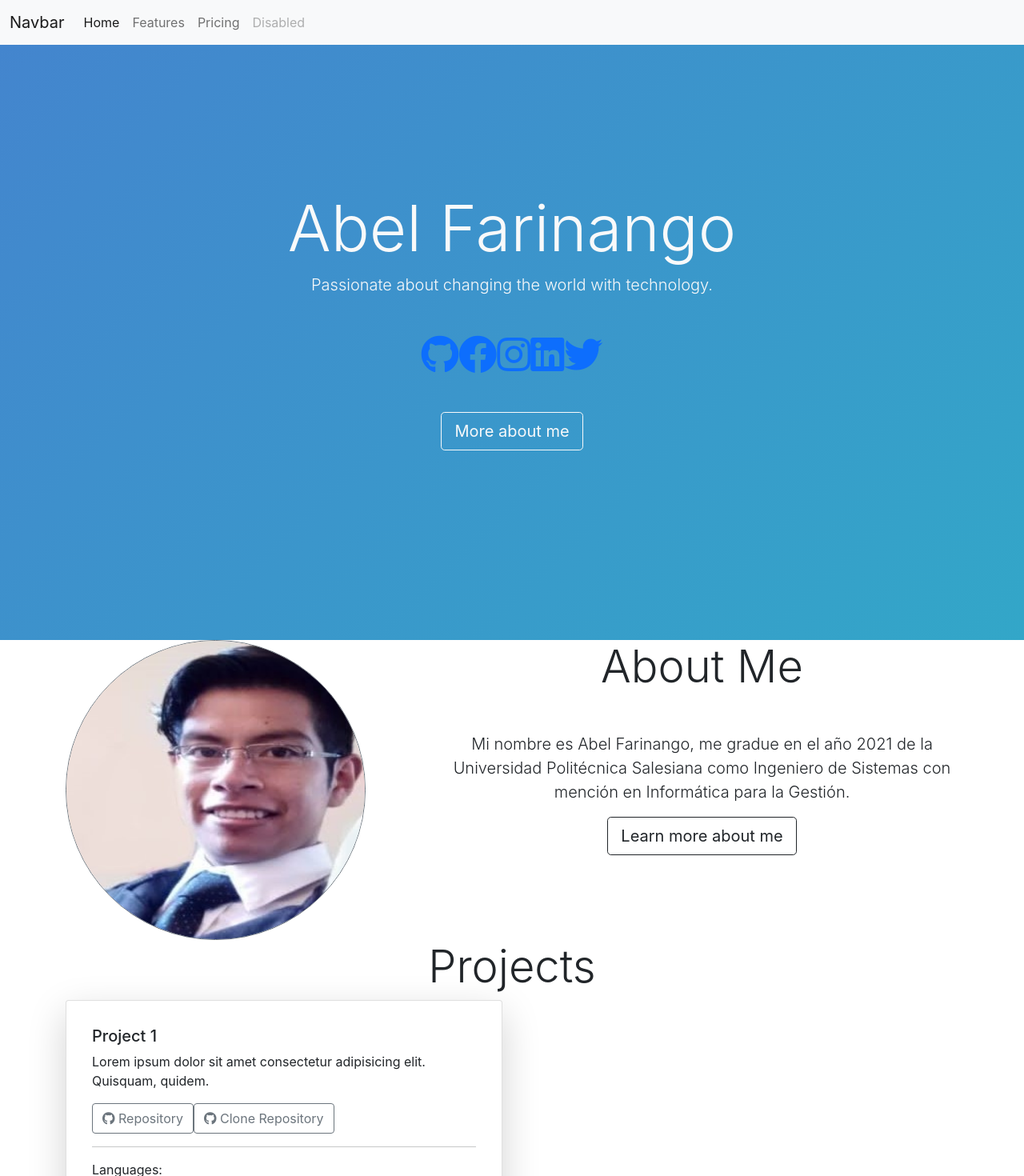
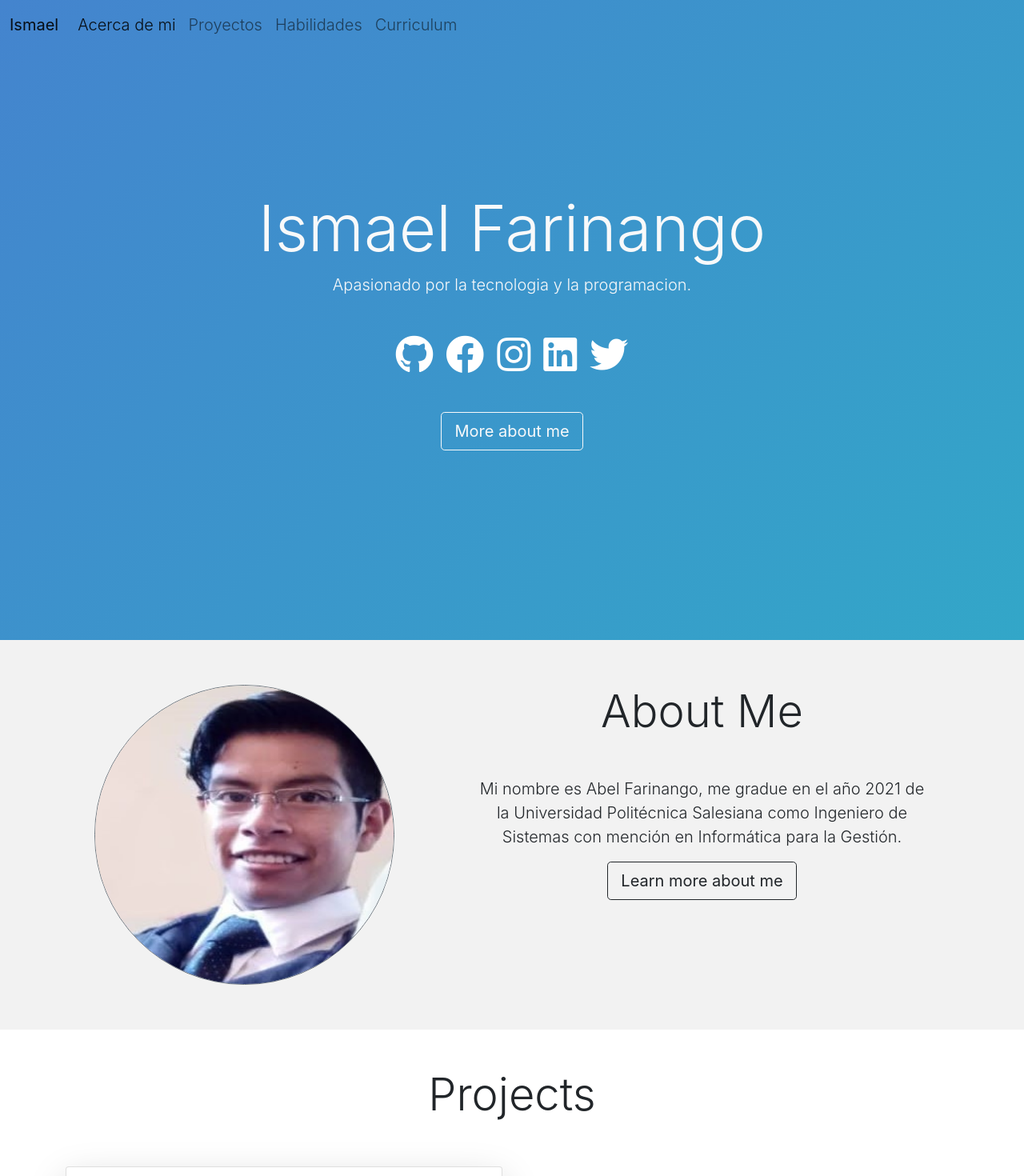
Before and after one commit to ismaelfari1996/personal-page, a React (Create React App) app: page / in a window 1280 px wide. Shown: the top 1470 px of the page at 80% size. Built offline with nearby package versions, Linux system fonts and the light colour scheme.

Commit message:
falta implemetar API

```diff
--- a/public/index.html
+++ b/public/index.html
@@ -38,7 +38,7 @@
 
 
 
-    <title>Abel Farinango</title>
+    <title>Ismael | Home</title>
   </head>
   <body>
     <noscript>You need to enable JavaScript to run this app.</noscript>
--- a/src/App.js
+++ b/src/App.js
@@ -5,6 +5,8 @@ import MainBody from './components/home/Jumbotrom';
 import AboutMe from './components/home/aboutme';
 import Projects from './components/home/briefcase';
 import Skill from './components/home/skill';
+import Footer from './components/footer';
+import "./assets/css/styles.css"
 function App() {
   return (
     <>
@@ -13,6 +15,7 @@ function App() {
       <AboutMe />
       <Projects />
       <Skill />
+      <Footer />
     </>
   );
 }
--- a/src/assets/css/styles.css
+++ b/src/assets/css/styles.css
@@ -0,0 +1,9 @@
+.social-icons{
+    color: #fff;
+}
+.social-icons:hover{
+    color: #000;
+}
+.home{
+    background-color: #fff;
+}
--- a/src/components/Navbar.js
+++ b/src/components/Navbar.js
@@ -1,17 +1,17 @@
 export default function Navigation() {
     return (
-        <nav className="navbar navbar-expand-lg navbar-light bg-light fixed-top">
+        <nav className="navbar navbar-expand-lg navbar-light bg-light fixed-top bg-transparent">
             <div className="container-fluid">
-                <a className="navbar-brand" href="#">Navbar</a>
+                <a className="brand navbar-brand" href="#"> Ismael </a>
                 <button className="navbar-toggler" type="button" data-bs-toggle="collapse" data-bs-target="#navbarNavAltMarkup" aria-controls="navbarNavAltMarkup" aria-expanded="false" aria-label="Toggle navigation">
                     <span className="navbar-toggler-icon"></span>
                 </button>
                 <div className="collapse navbar-collapse" id="navbarNavAltMarkup">
                     <div className="navbar-nav">
-                        <a className="nav-link active" aria-current="page" href="#">Home</a>
-                        <a className="nav-link" href="#">Features</a>
-                        <a className="nav-link" href="#">Pricing</a>
-                        <a className="nav-link disabled">Disabled</a>
+                        <a className="nav-link lead active" aria-current="page" href="#">Acerca de mi</a>
+                        <a className="nav-link lead nav-link" href="#">Proyectos</a>
+                        <a className="nav-link lead" href="#">Habilidades</a>
+                        <a className="nav-link lead" href="#">Curriculum</a>
                     </div>
                 </div>
             </div>
--- /dev/null
+++ b/src/components/footer.js
@@ -0,0 +1,19 @@
+export default function Footer() {
+    return (
+        <div className=" my-0">
+
+            <section className="">
+
+                <footer className="text-center text-white" style={{"background-color": "#0a4275"}}>
+
+
+                    <div className="text-center p-3" style={{"background-color": "rgba(0, 0, 0, 0.2)"}}>
+                        Developed by Ismael Farinango - 2022
+                    </div>
+
+                </footer>
+
+            </section>
+        </div>
+    );
+}
--- a/src/components/home/Jumbotrom.js
+++ b/src/components/home/Jumbotrom.js
@@ -1,29 +1,29 @@
 export default function MainBody() {
     return (
-        <div id="home" className="title bg-transparent bgstyle text-light min-vh-100 d-flex align-content-center align-items-center flex-wrap m-0 jumbotron jumbotron-fluid"
+        <div id="home" className="title bg-transparent bgstyle text-light min-vh-100 d-flex align-content-center align-items-center flex-wrap m-0 "
         style={{"background": "linear-gradient(136deg, rgb(68, 132, 206), rgb(26, 215, 192), rgb(255, 155, 17), rgb(155, 89, 182), rgb(255, 127, 127), rgb(236, 240, 241)) 0% 0% / 1200% 1200%"}}>
             <div id="stars">
             </div>
             <div className="text-center container">
-                <h1 className="display-1">Abel Farinango</h1>
+                <h1 className="display-1">Ismael Farinango</h1>
                 <div className="Typist lead typist">
-                    Passionate about changing the world with technology.
+                    Apasionado por la tecnologia y la programacion.
                 </div>
                 <div className="p-5">
-                    <a target="_blank" rel="noopener noreferrer" href="https://github.com/hashirshoaeb" aria-label="My github">
-                        <i className="fab fa-github  fa-3x socialicons"></i>
+                    <a className="p-2" target="_blank" rel="noopener noreferrer" href="https://github.com/hashirshoaeb" aria-label="My github">
+                        <i className="fab fa-github  fa-3x social-icons"></i>
                     </a>
-                    <a target="_blank" rel="noopener noreferrer" href="https://www.facebook.com/hashirshoaeb" aria-label="My facebook">
-                        <i className="fab fa-facebook  fa-3x socialicons"></i>
+                    <a className="p-2" target="_blank" rel="noopener noreferrer" href="https://www.facebook.com/hashirshoaeb" aria-label="My facebook">
+                        <i className="fab fa-facebook  fa-3x social-icons"></i>
                     </a>
-                    <a target="_blank" rel="noopener noreferrer" href="https://www.instagram.com/hashirshoaeb/" aria-label="My instagram">
-                        <i className="fab fa-instagram  fa-3x socialicons"></i>
+                    <a className="p-2"  target="_blank" rel="noopener noreferrer" href="https://www.instagram.com/hashirshoaeb/" aria-label="My instagram">
+                        <i className="fab fa-instagram  fa-3x social-icons"></i>
                     </a>
-                    <a target="_blank" rel="noopener noreferrer" href="https://www.linkedin.com/in/hashirshoaeb/" aria-label="My linkedin">
-                        <i className="fab fa-linkedin  fa-3x socialicons"></i>
+                    <a className="p-2"  target="_blank" rel="noopener noreferrer" href="https://www.linkedin.com/in/hashirshoaeb/" aria-label="My linkedin">
+                        <i className="fab fa-linkedin  fa-3x social-icons"></i>
                     </a>
-                    <a target="_blank" rel="noopener noreferrer" href="https://www.twitter.com/hashirshoaeb/" aria-label="My twitter">
-                        <i className="fab fa-twitter  fa-3x socialicons"></i>
+                    <a className="p-2"  target="_blank" rel="noopener noreferrer" href="https://www.twitter.com/hashirshoaeb/" aria-label="My twitter">
+                        <i className="fab fa-twitter  fa-3x social-icons"></i>
                     </a>
                 </div>
                 <a className="btn btn-outline-light btn-lg " href="#aboutme" role="button" aria-label="Learn more about me">
--- a/src/components/home/aboutme.js
+++ b/src/components/home/aboutme.js
@@ -1,16 +1,16 @@
 import ProfilePicture from "../../assets/img/profilePicture.jpg";
 export default function AboutMe() {
     return (
-        <div className="m-0 jumbotrom-fluid">
+        <div className="m-0 p-2 " style={{"background":"#f2f2f2"}}>
         <div className="container container-fluid">
             <div className="row">
-                <div className="col-5 d-none d-lg-block align-self-center">
+                <div className="col-5 d-none d-lg-block align-self-center p-5">
                     <img src={ProfilePicture} alt="Abel Farinango"
                         className="border border-secondary rounded-circle"
                         width="375"
                         height="375" />
                 </div>
-                <div className="col-lg-7">
+                <div className="col-lg-7 p-5">
                     <h2 className="display-4 mb-5 text-center">About Me</h2>
                     <p className="lead text-center">
                         Mi nombre es Abel Farinango, me gradue en el año 2021 de la Universidad
--- a/src/components/home/briefcase.js
+++ b/src/components/home/briefcase.js
@@ -1,7 +1,7 @@
 export default function Projects() {
     return (
-        <div className="container">
-            <h2 className="display-4 text-center">Projects</h2>
+        <div className="container" >
+            <h2 className="display-4 text-center p-5">Projects</h2>
             <div className="row">
                 <div className="col-md-6">
                     <div className="card shadow-lg p-3 mb-5 bg-white rounded card">
--- a/src/components/home/skill.js
+++ b/src/components/home/skill.js
@@ -1,7 +1,7 @@
 export default function Skill() {
     return (
-        <div className="bg-white m-0 jumbotron jumbotron-fluid">
-            <div className="p-5 container">
+        <div className="m-0 bg-light" >
+            <div className="p-5 container bg-light" >
                 <h2 className="display-4 pb-5 text-center">Skills</h2>
                 <nav className="nav nav-tabs" role="tablist">
                     <a className="skills-tab lead nav-item nav-link active" role="tab" data-toggle="tab" href="#html">
```
